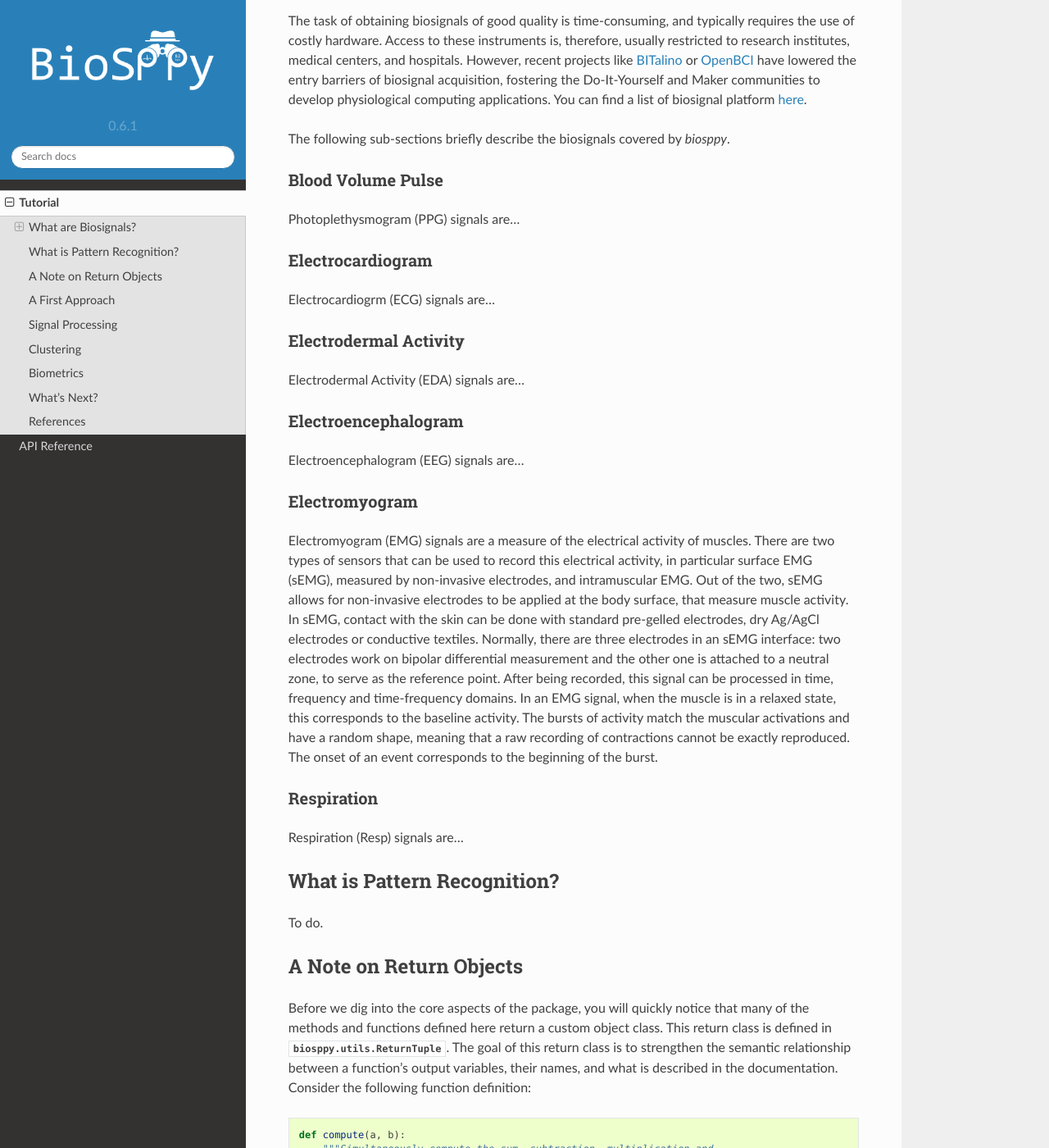
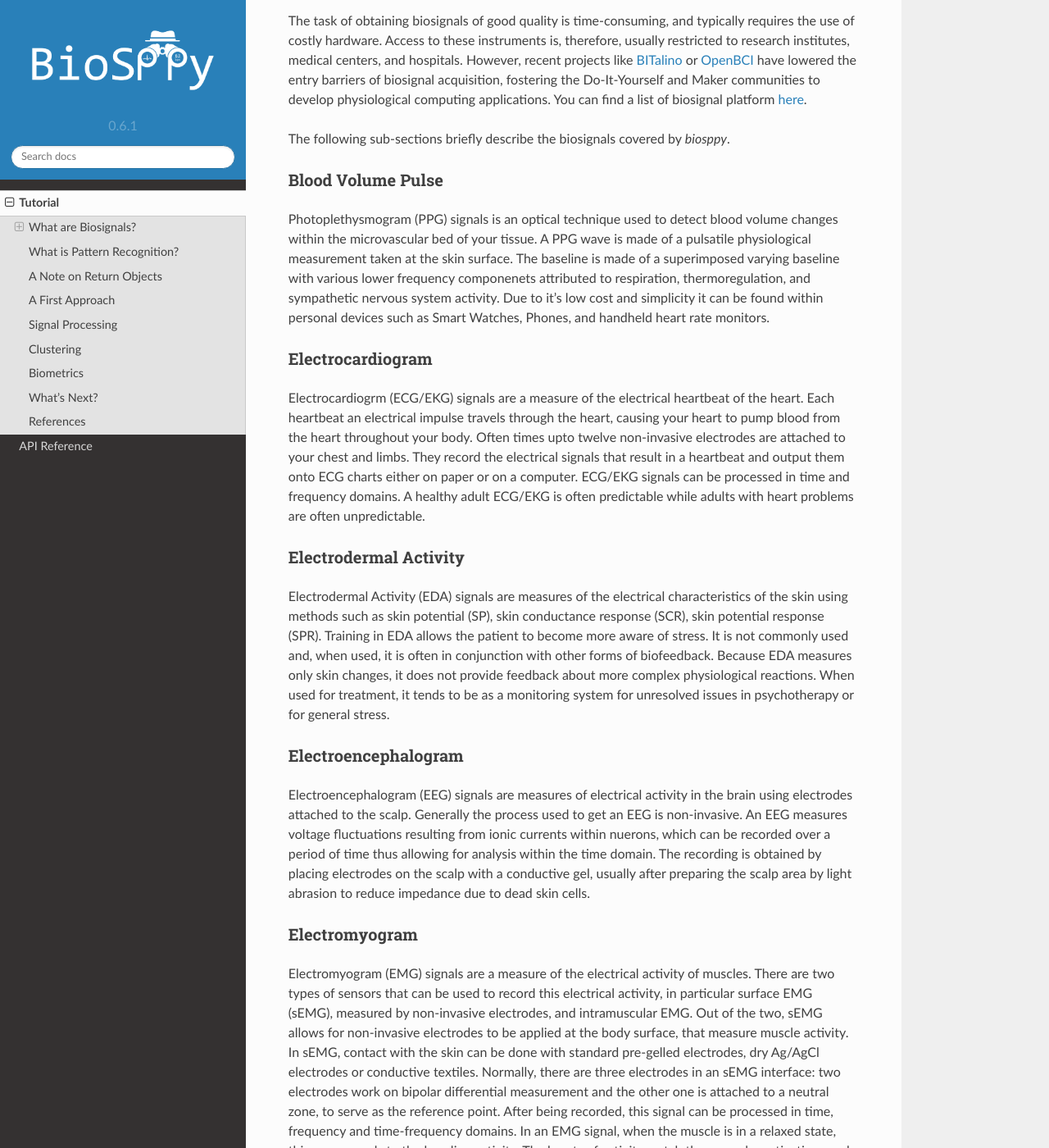
Before and after one commit to PIA-Group/BioSPPy, a Sphinx documentation site: the page built from docs/tutorial.rst, in a window 1280 px wide and 1400 px high, scrolled down 586 px. Shown: the whole window at 82% size. Built offline with Sphinx 7.4.7 and the Read the Docs theme 2.0.0, drawn with Linux system fonts in a browser that asks for light colours; formulas are drawn with MathJax 3; some of the changed text lies outside the part shown.

Commit message:
Update tutorial.rst
Added the remaining definitions

```diff
--- a/docs/tutorial.rst
+++ b/docs/tutorial.rst
@@ -44,22 +44,45 @@ covered by `biosppy`.
 Blood Volume Pulse
 ------------------
 
-Photoplethysmogram (PPG) signals are...
+Photoplethysmogram (PPG) signals is an optical technique used to detect blood volume changes
+within the microvascular bed of your tissue. A PPG wave is made of a pulsatile physiological
+measurement taken at the skin surface. The baseline is made of a superimposed varying baseline
+with various lower frequency componenets attributed to respiration, thermoregulation, and
+sympathetic nervous system activity. Due to it's low cost and simplicity it can be found within
+personal devices such as Smart Watches, Phones, and handheld heart rate monitors.
 
 Electrocardiogram
 -----------------
 
-Electrocardiogrm (ECG) signals are...
+Electrocardiogrm (ECG/EKG) signals are a measure of the electrical heartbeat of the heart.
+Each heartbeat an electrical impulse travels through the heart, causing your heart to
+pump blood from the heart throughout your body. Often times upto twelve non-invasive
+electrodes are attached to your chest and limbs. They record the electrical signals that
+result in a heartbeat and output them onto ECG charts either on paper or on a computer.
+ECG/EKG signals can be processed in time and frequency domains. A healthy adult ECG/EKG is
+often predictable while adults with heart problems are often unpredictable.
 
 Electrodermal Activity
 ----------------------
 
-Electrodermal Activity (EDA) signals are...
+Electrodermal Activity (EDA) signals are measures of the electrical characteristics of the skin
+using methods such as skin potential (SP), skin conductance response (SCR), skin potential response (SPR).
+Training in EDA allows the patient to become more aware of stress. It is not commonly used
+and, when used, it is often in conjunction with other forms of biofeedback. Because EDA
+measures only skin changes, it does not provide feedback about more complex physiological
+reactions. When used for treatment, it tends to be as a monitoring system for unresolved
+issues in psychotherapy or for general stress.
 
 Electroencephalogram
 --------------------
 
-Electroencephalogram (EEG) signals are...
+Electroencephalogram (EEG) signals are measures of electrical activity in the brain using
+electrodes attached to the scalp. Generally the process used to get an EEG is non-invasive.
+An EEG measures voltage fluctuations resulting from ionic currents within nuerons, which can
+be recorded over a period of time thus allowing for analysis within the time domain.
+The recording is obtained by placing electrodes on the scalp with a conductive gel,
+usually after preparing the scalp area by light abrasion to reduce impedance due to dead skin cells.
+
 
 Electromyogram
 --------------
@@ -89,7 +112,10 @@ Respiration (Resp) signals are...
 What is Pattern Recognition?
 ============================
 
-To do.
+Pattern Recognition is an automated analytical recognition of patterns and
+regularities within a piece of data. Often time stastical fields such as
+Machine Learning rely on pattern recognition to find similarities within
+data in order to predict future data.
 
 A Note on Return Objects
 ========================
```
